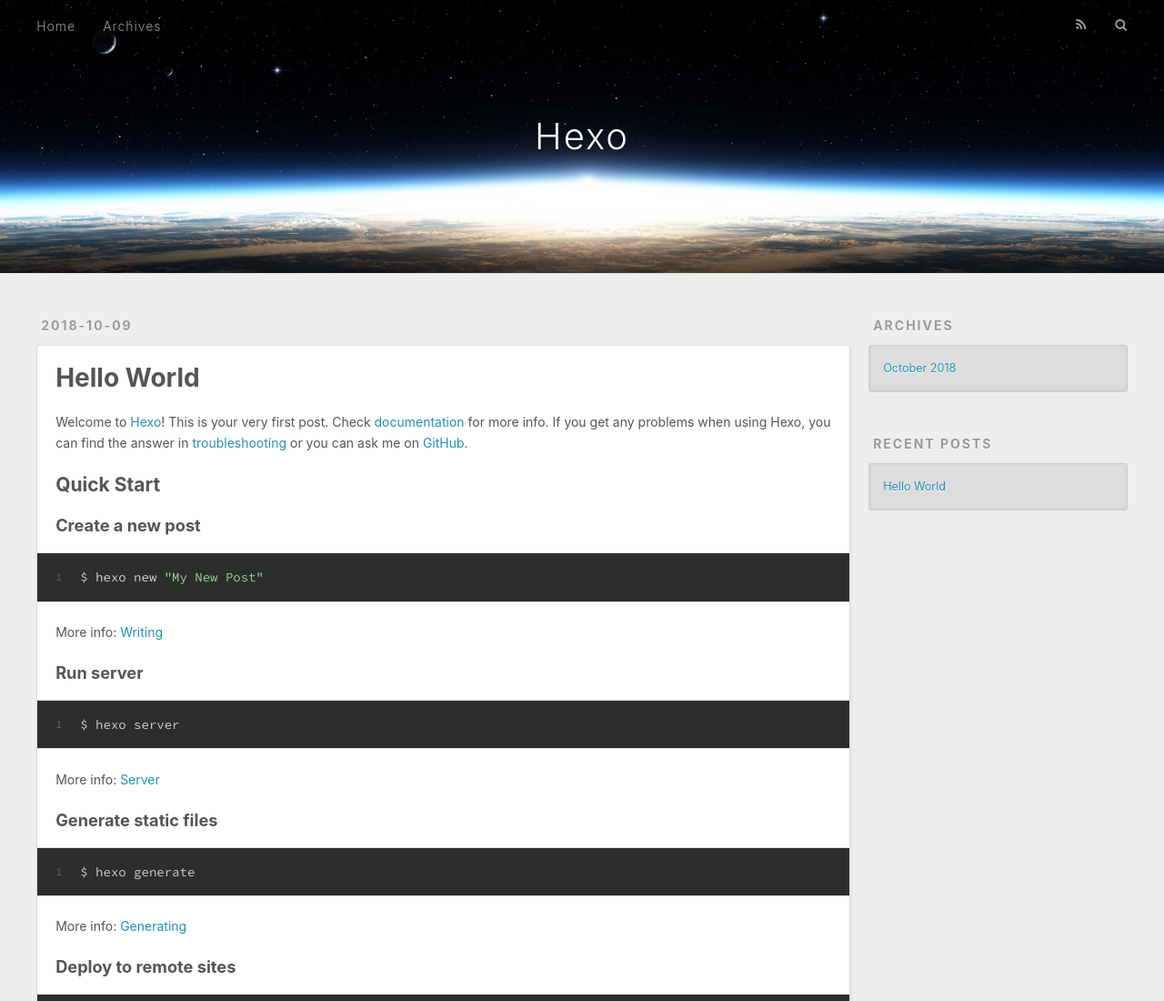
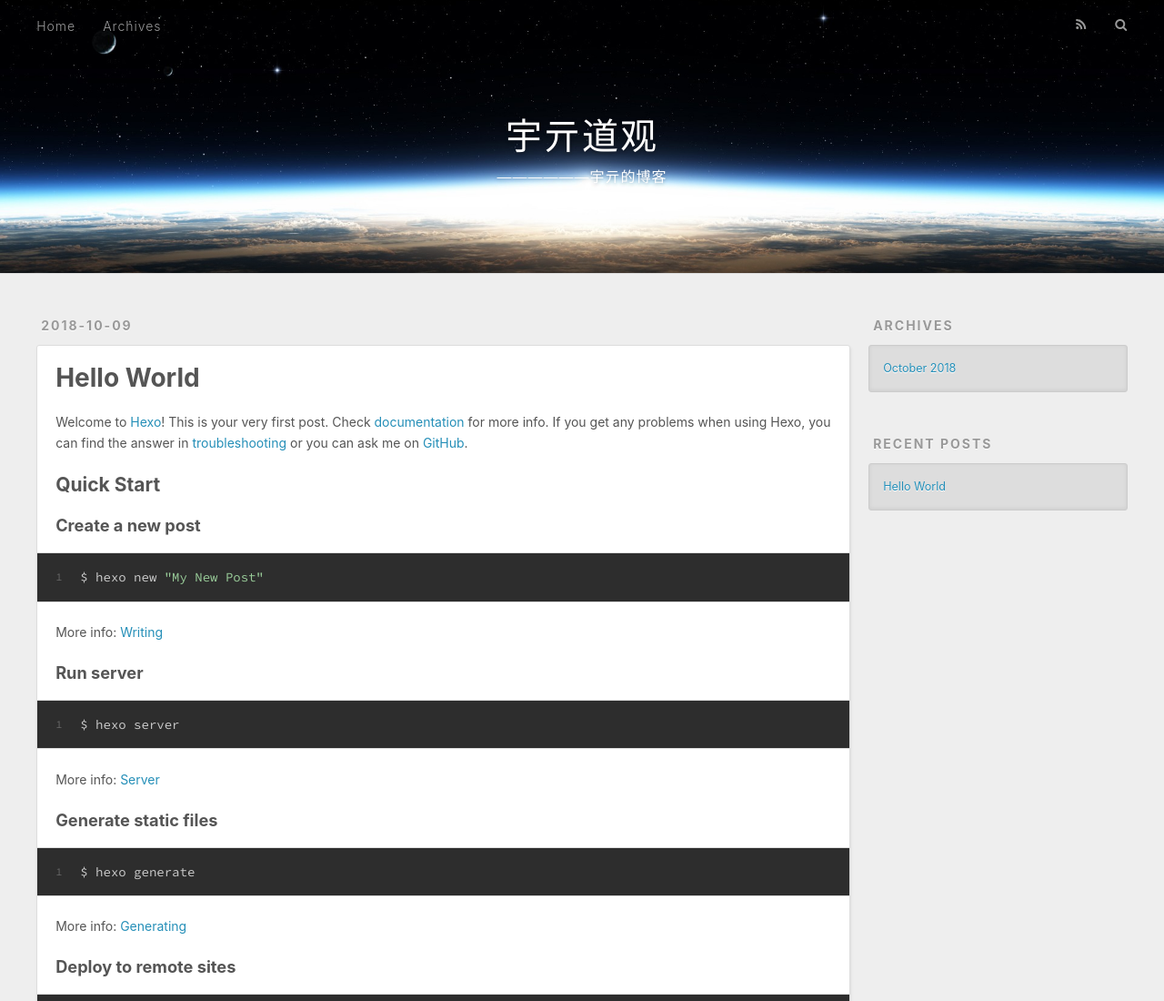
Before and after one commit to Taoist-Yu/Taoist-Yu.github.io, a plain HTML site: page index.html in a window 1280 px wide. Shown: the top 1100 px of the page at 91% size. Drawn offline with nearby package versions, Linux system fonts and the light colour scheme.

Commit message:
Site updated: 2018-10-09 22:27:36

```diff
--- a/index.html
+++ b/index.html
@@ -5,17 +5,17 @@
 
 
 
-  <title>Hexo</title>
+  <title>宇亓道观</title>
   <meta name="viewport" content="width=device-width, initial-scale=1, maximum-scale=1">
   <meta property="og:type" content="website">
-<meta property="og:title" content="Hexo">
+<meta property="og:title" content="宇亓道观">
 <meta property="og:url" content="http://yoursite.com/index.html">
-<meta property="og:site_name" content="Hexo">
+<meta property="og:site_name" content="宇亓道观">
 <meta property="og:locale" content="default">
 <meta name="twitter:card" content="summary">
-<meta name="twitter:title" content="Hexo">
+<meta name="twitter:title" content="宇亓道观">
 
-    <link rel="alternate" href="/atom.xml" title="Hexo" type="application/atom+xml">
+    <link rel="alternate" href="/atom.xml" title="宇亓道观" type="application/atom+xml">
 
 
     <link rel="icon" href="/favicon.png">
@@ -34,8 +34,12 @@
   <div id="header-outer" class="outer">
     <div id="header-title" class="inner">
       <h1 id="logo-wrap">
-        <a href="/" id="logo">Hexo</a>
+        <a href="/" id="logo">宇亓道观</a>
       </h1>
+
+        <h2 id="subtitle-wrap">
+          <a href="/" id="subtitle">——————宇亓的博客</a>
+        </h2>
 
     </div>
     <div id="header-inner" class="inner">
@@ -97,7 +101,7 @@
 
     </div>
     <footer class="article-footer">
-      <a data-url="http://yoursite.com/2018/10/09/hello-world/" data-id="cjn1sfpna00004spomnz9umm2" class="article-share-link">Share</a>
+      <a data-url="http://yoursite.com/2018/10/09/hello-world/" data-id="cjn1tks3j00000wpot9t9eumg" class="article-share-link">Share</a>
 
 
     </footer>
```
Also changed, not shown: 2018/10/09/hello-world/index.html (+9 -5 lines), archives/2018/10/index.html (+10 -6 lines), archives/2018/index.html (+10 -6 lines), archives/index.html (+10 -6 lines).
